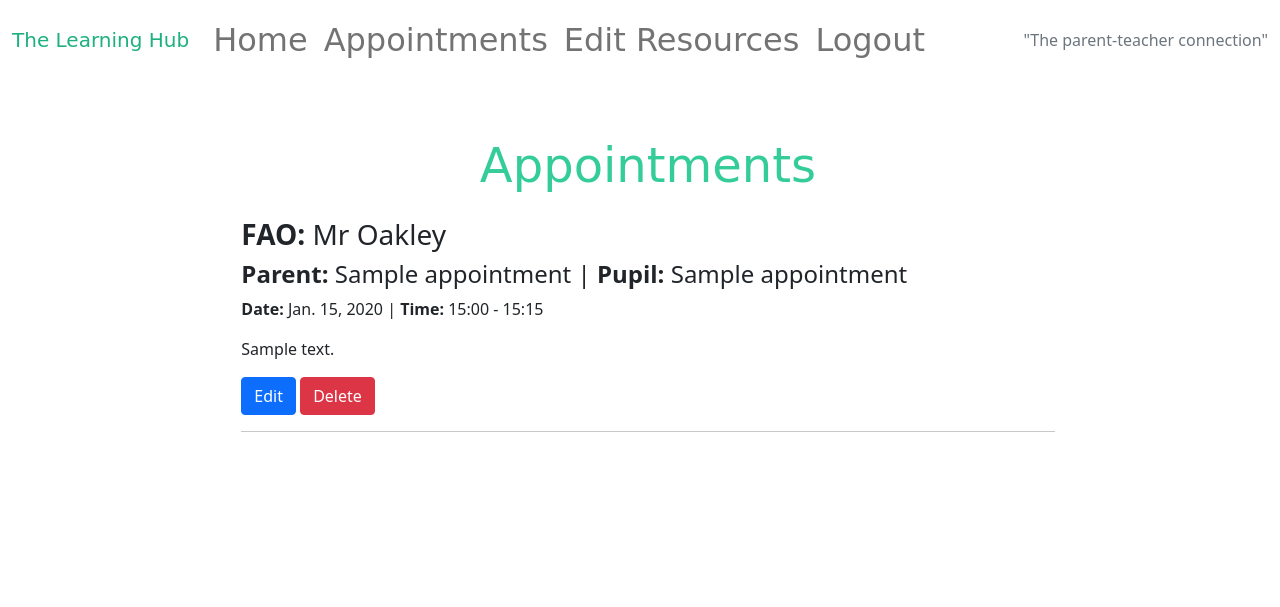
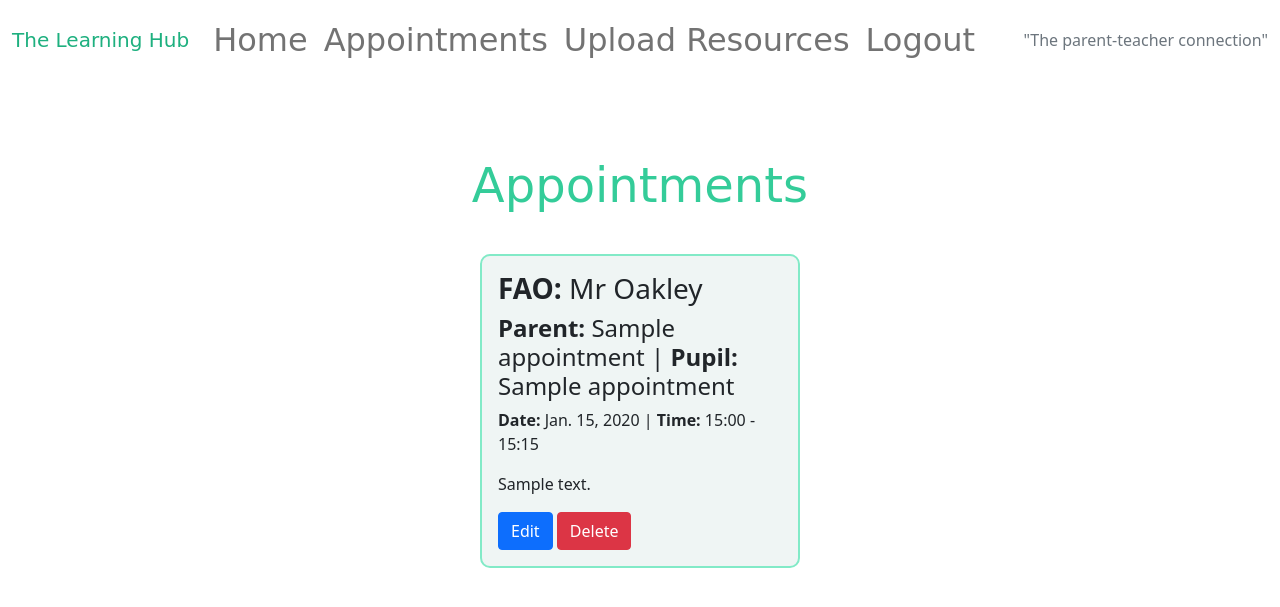
Before and after one commit to NickdevC/Home-Learning-Hub, a Django app: page /appointments/ in a window 1280 px wide. Shown: the top 607 px of the page. Run offline with Django 3.2, Linux system fonts and the light colour scheme; a user stored in the database is signed in; tables that the repository leaves empty hold one stand-in row (values such as "Sample post"); some web fonts are replaced.

Commit message:
Style layout of appointment cards in appointments.html

```diff
--- a/static/css/style.css
+++ b/static/css/style.css
@@ -69,3 +69,14 @@ h2 {
     background-color: rgb(30, 176, 127);
     transform: translateY(-5px);
 }
+
+
+/*----------- Appointments page ------*/
+.appointment-card {
+    background-color: rgb(239, 245, 244);
+    border-radius: 10px;
+    border: solid 2px;
+    border-color: rgb(130, 234, 199);
+    padding: 1rem;
+    margin: 1rem;
+}
--- a/templates/account/login.html
+++ b/templates/account/login.html
@@ -23,7 +23,7 @@
         {% if redirect_field_value %}
         <input type="hidden" name="{{ redirect_field_name }}" value="{{ redirect_field_value }}" />
         {% endif %}
-        <button class="btn btn-signup right submitBtn" type="submit">{% trans "Sign In" %}</button>
+        <button class="btn btn-signup right submitBtn" type="submit">{% trans "Sign In" %} &raquo;</button>
       </form>
     </div>
   </div>
--- a/templates/account/signup.html
+++ b/templates/account/signup.html
@@ -22,7 +22,7 @@
         {% if redirect_field_value %}
         <input type="hidden" name="{{ redirect_field_name }}" value="{{ redirect_field_value }}" />
         {% endif %}
-        <button type="submit">{% trans "Sign Up" %} &raquo;</button>
+        <button type="submit" class="btn btn-signup right submitBtn">{% trans "Sign Up" %} &raquo;</button>
       </form>
     </div>
   </div>
--- a/templates/appointments.html
+++ b/templates/appointments.html
@@ -2,17 +2,14 @@
 {% load static %}
 {% block content %}
 
+
+<div class="col-12 text-center mt-3 mb-3">
+    <h1 class="mb-4 text-center appointments-header">Appointments</h1>
+</div>
 <div class="container-fluid">
-    <div class="row">
-
-        <!-- Appointments Column -->
-        <div class="row m-2 row d-flex justify-content-center">
-            <div class="col-sm-8">
-                <h1 class="mb-4 text-center appointments-header">Appointments</h1>
-                <!-- Loop through list to display each appointment -->
-
+    <div class="row justify-content-center">
         {% for appointment in appointment_items %}
-
+        <div class="col-md-3 appointment-card">
             <h3><strong>FAO:</strong> {{ appointment.get_teacher_name_display }}</h3>
 
             <h4><strong>Parent:</strong> {{ appointment.parent_name }} | <strong>Pupil:</strong>
@@ -46,16 +43,18 @@
                             <p>This action cannot be undone. Do you wish to continue?</p>
                         </div>
                         <div class="modal-footer">
-                                <button type="button" class="btn btn-secondary modal-btn" data-bs-dismiss="modal">Go back</button>
+                            <button type="button" class="btn btn-secondary modal-btn" data-bs-dismiss="modal">Go
+                                back</button>
                             <a href="{% url 'delete' appointment.id %}" class="btn btn-danger modal-btn">Delete</a>
                         </div>
                     </div>
                 </div>
             </div>
-                <hr>
+        </div>
         {% endfor%}
     </div>
 </div>
+
 
 {% if is_paginated %}
 <nav aria-label="Page navigation">
@@ -71,4 +70,5 @@
 </nav>
 {% endif %}
 </div>
+</div>
 {%endblock%}
--- a/templates/base.html
+++ b/templates/base.html
@@ -54,7 +54,7 @@
                         <a class="nav-link {% active_link 'appointments' strict=True %}" href="{% url 'appointments' %}">Appointments</a>
                     </li>
                     <li class="nav-item">
-                        <a class="nav-link" href="{% url 'edit_resources' %}">Edit Resources</a>
+                        <a class="nav-link" href="{% url 'edit_resources' %}">Upload Resources</a>
                     </li>
                     <li class="nav-item">
                         <a class="nav-link" role="button" data-bs-toggle="modal" data-bs-target="#modalLogout">Logout</a>
--- a/templates/index.html
+++ b/templates/index.html
@@ -15,7 +15,7 @@
                 <form method="post" id="appointmentForm">
                     {{ form | crispy }}
                     {% csrf_token %}
-                    <button type="submit" class="btn btn-signup btn-lg submitBtn">Submit</button>
+                    <button type="submit" class="btn btn-signup btn-lg submitBtn">Submit &raquo;</button>
                 </form>
             </div>
         </div>
--- a/templates/resources.html
+++ b/templates/resources.html
@@ -38,4 +38,4 @@
         {% endif %}
     </div>
 
-{% endblock %}
+    {% endblock %}
```
Lines whose indentation alone changed are shown as unchanged.
